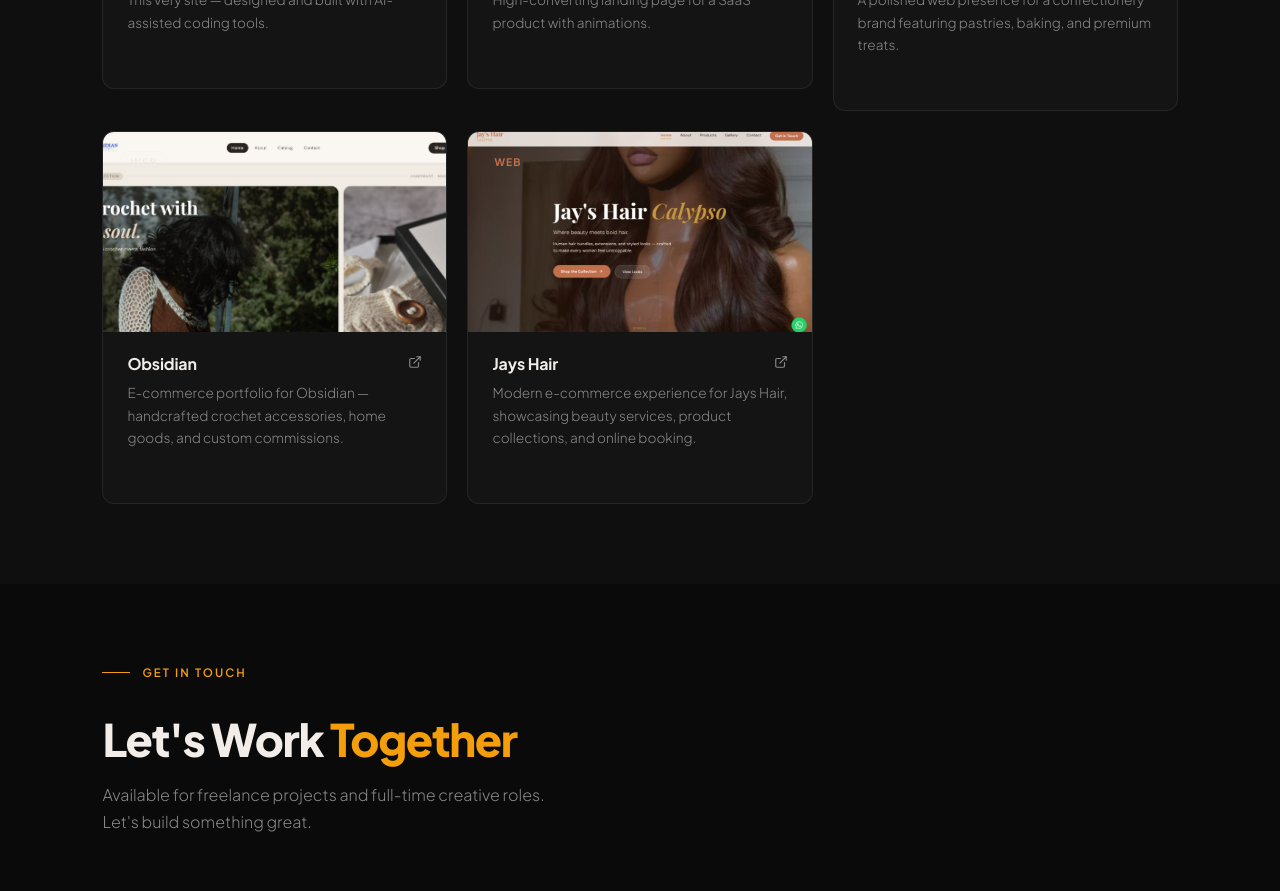
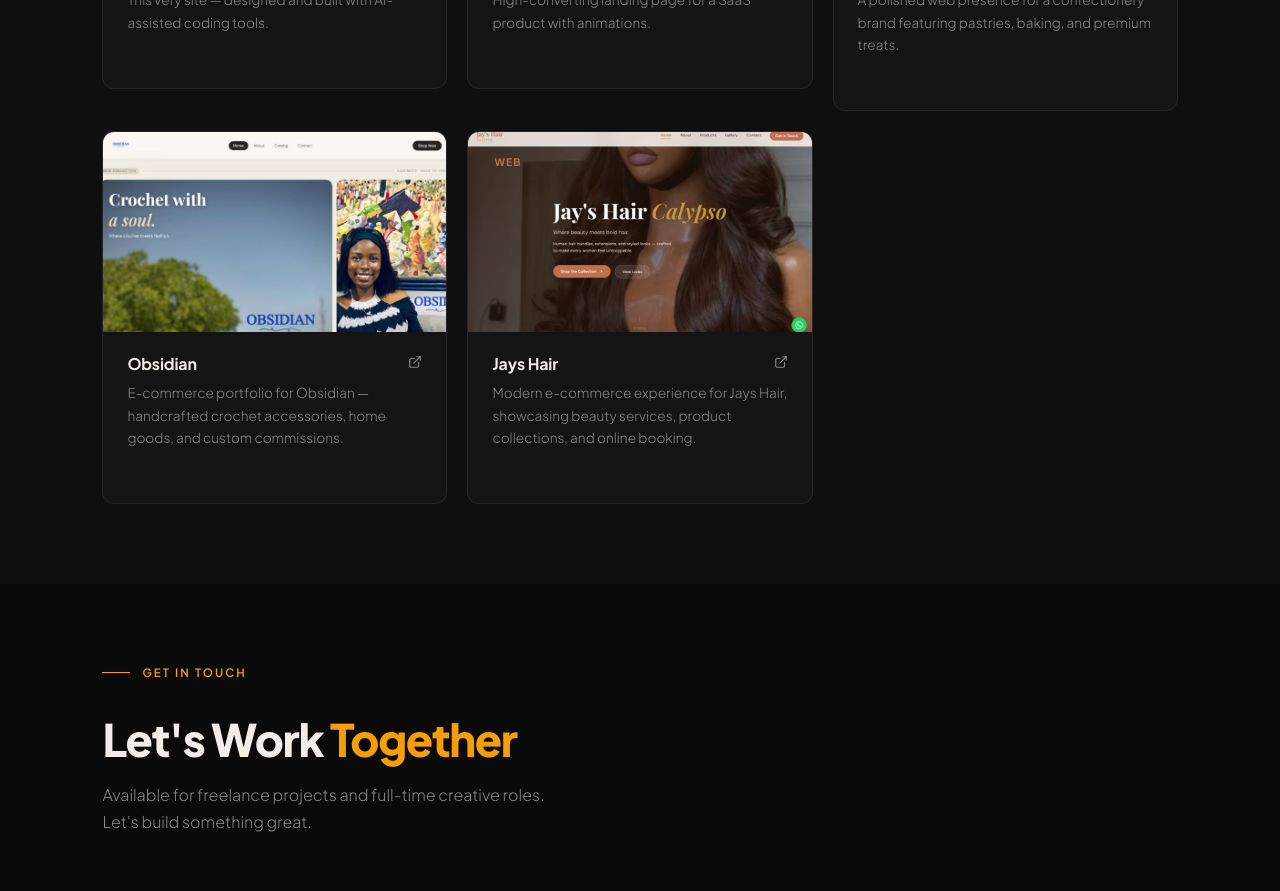
Before and after one commit to iqrapay2025-dot/myportfolio, a React (Vite) app: page / in a window 1280 px wide. Shown: the part 3240-4131 px from the top of the page. Built offline with nearby package versions, Linux system fonts and the light colour scheme.

Commit message:
fix: update Obsidian image reference in Portfolio component

```diff
--- a/src/app/components/Portfolio.tsx
+++ b/src/app/components/Portfolio.tsx
@@ -14,7 +14,7 @@ const landingPageScreenshot = new URL("../../imports/pay.JPG", import.meta.url)
   .href;
 const eventPoster = new URL("../../imports/exam.jpg", import.meta.url).href;
 const Feeyah = new URL("../../imports/feeyah.JPG", import.meta.url).href;
-const Obsidian = new URL("../../imports/obsi.JPG", import.meta.url).href;
+const Obsidian = new URL("../../imports/obsii.JPG", import.meta.url).href;
 const JaysHair = new URL("../../imports/jays.png", import.meta.url).href;
 const brandingPoster = new URL("../../imports/Doorstep.png", import.meta.url)
   .href;
```
Also changed, not shown: src/imports/obsi.JPG (deleted), src/imports/obsii.JPG (added).
